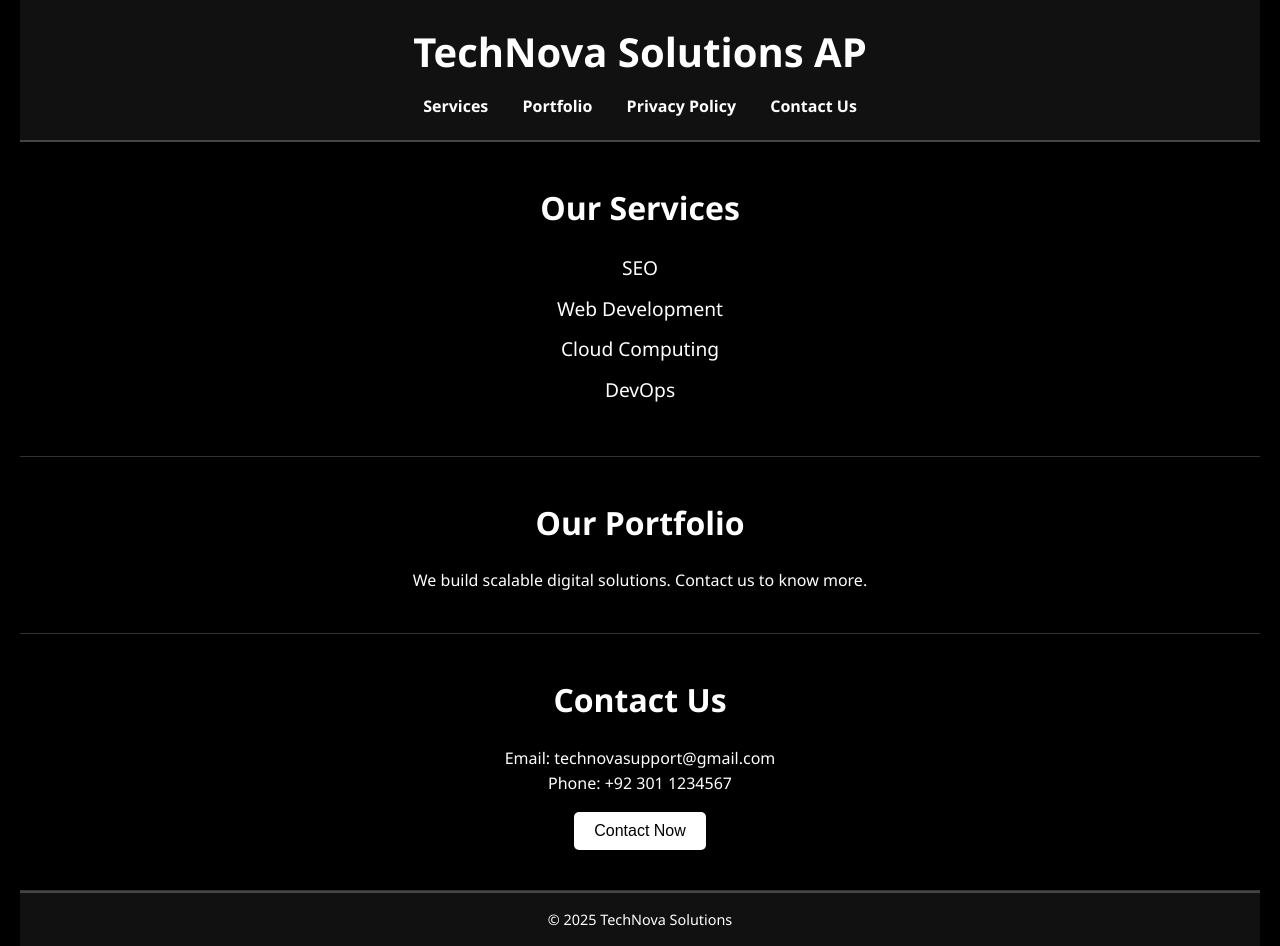
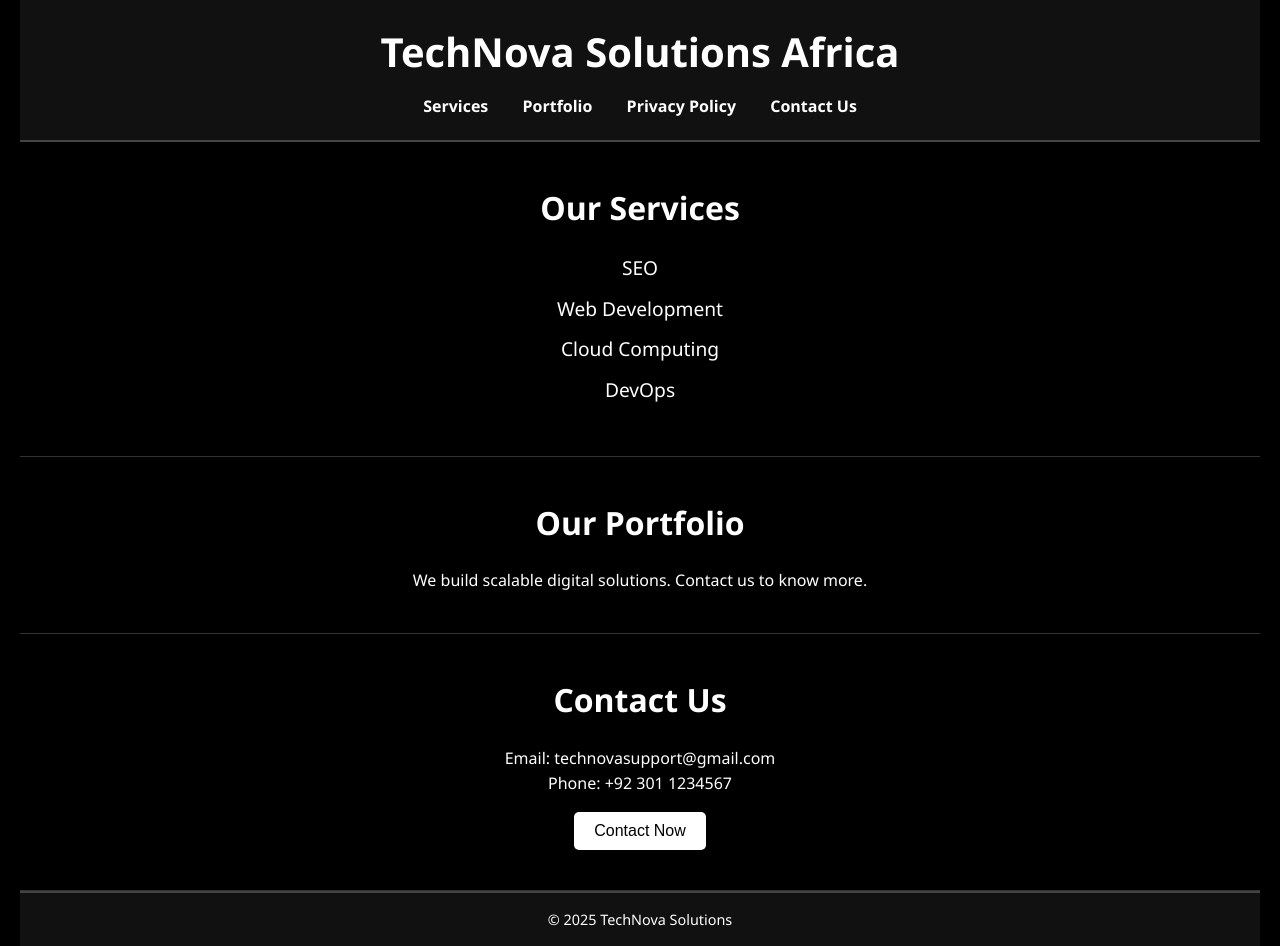
Before and after one commit to zaidzahid/demo, a plain HTML site: page index.html in a window 1280 px wide. Drawn offline with Linux system fonts and the light colour scheme.

Commit message:
African version of Technova

```diff
--- a/index.html
+++ b/index.html
@@ -136,7 +136,7 @@
 </head>
 <body>
   <header>
-    <h1>TechNova Solutions AP</h1>
+    <h1>TechNova Solutions Africa</h1>
     <nav>
       <a href="#services">Services</a>
       <a href="#portfolio">Portfolio</a>
```
